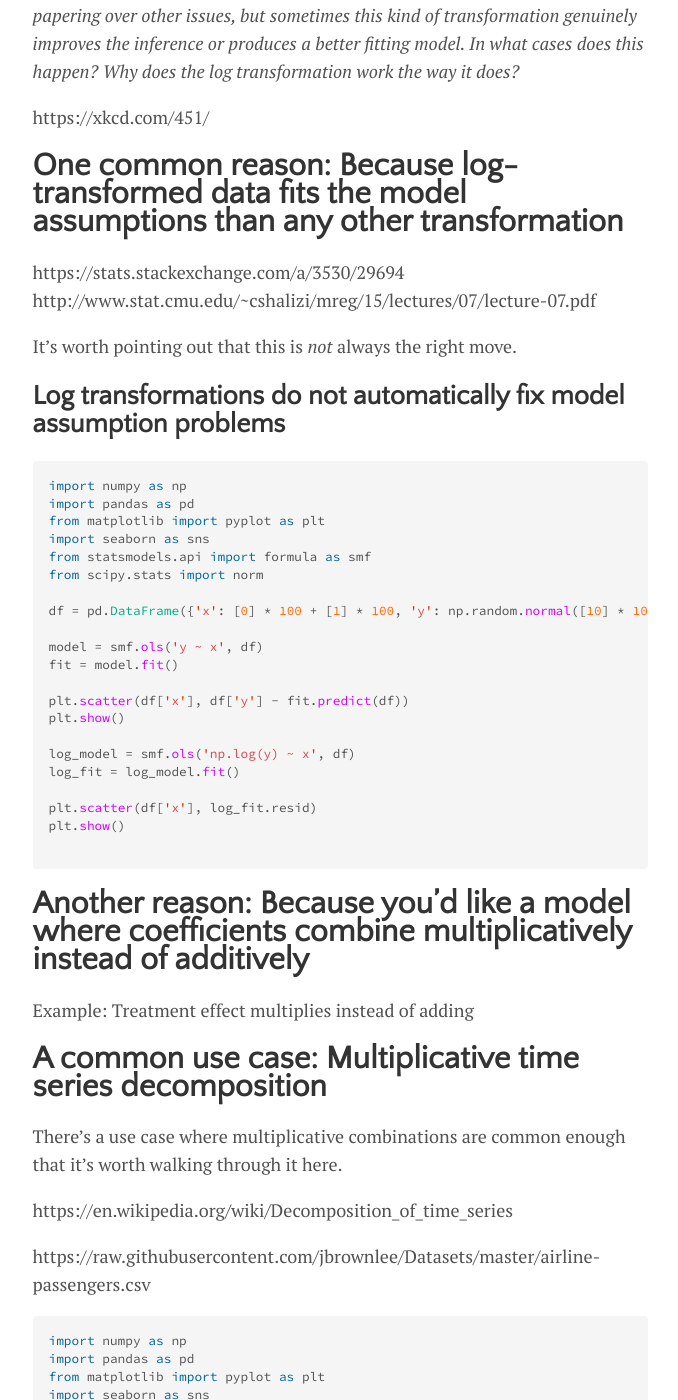
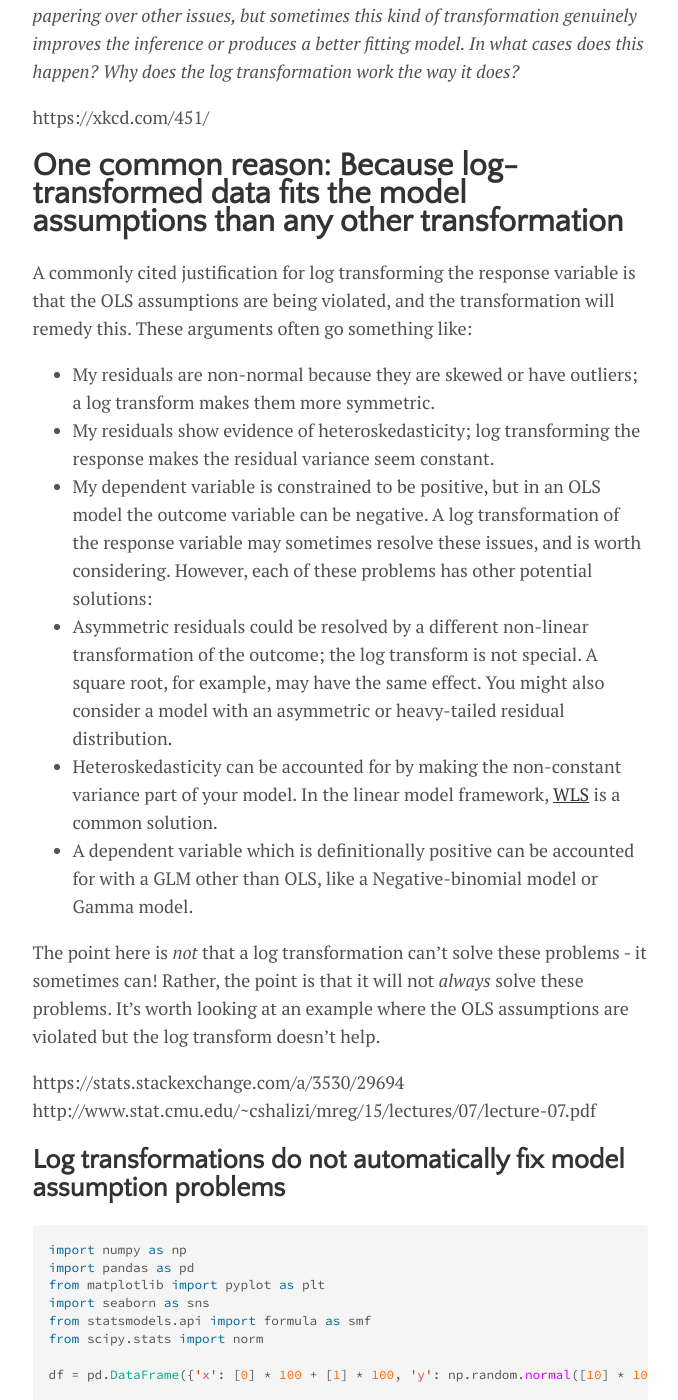
Before and after one commit to lmc2179/lmc2179.github.io, a Jekyll site: the page built from drafts/multiplicative.md, in a window 1280 px wide and 1400 px high, scrolled down 436 px. Shown: the whole window, without its empty margins (300-978 px from the left). Built offline with Jekyll 4.4.1, drawn with Linux system fonts in a browser that asks for light colours; our own code applies the rules of GitHub Pages for plain Markdown files.

Commit message:
Update multiplicative.md

```diff
--- a/drafts/multiplicative.md
+++ b/drafts/multiplicative.md
@@ -6,10 +6,20 @@ https://xkcd.com/451/
 
 # One common reason: Because log-transformed data fits the model assumptions than any other transformation
 
+A commonly cited justification for log transforming the response variable is that the OLS assumptions are being violated, and the transformation will remedy this. These arguments often go something like:
+
+- My residuals are non-normal because they are skewed or have outliers; a log transform makes them more symmetric.
+- My residuals show evidence of heteroskedasticity; log transforming the response makes the residual variance seem constant.
+- My dependent variable is constrained to be positive, but in an OLS model the outcome variable can be negative.
+A log transformation of the response variable may sometimes resolve these issues, and is worth considering. However, each of these problems has other potential solutions:
+- Asymmetric residuals could be resolved by a different non-linear transformation of the outcome; the log transform is not special. A square root, for example, may have the same effect. You might also consider a model with an asymmetric or heavy-tailed residual distribution.
+- Heteroskedasticity can be accounted for by making the non-constant variance part of your model. In the linear model framework, [WLS](http://www.stat.cmu.edu/~cshalizi/mreg/15/lectures/24/lecture-24--25.pdf) is a common solution.
+- A dependent variable which is definitionally positive can be accounted for with a GLM other than OLS, like a Negative-binomial model or Gamma model.
+
+The point here is _not_ that a log transformation can't solve these problems - it sometimes can! Rather, the point is that it will not _always_ solve these problems. It's worth looking at an example where the OLS assumptions are violated but the log transform doesn't help.
+
 https://stats.stackexchange.com/a/3530/29694
 http://www.stat.cmu.edu/~cshalizi/mreg/15/lectures/07/lecture-07.pdf
-
-It's worth pointing out that this is _not_ always the right move.
 
 ## Log transformations do not automatically fix model assumption problems
 
```
